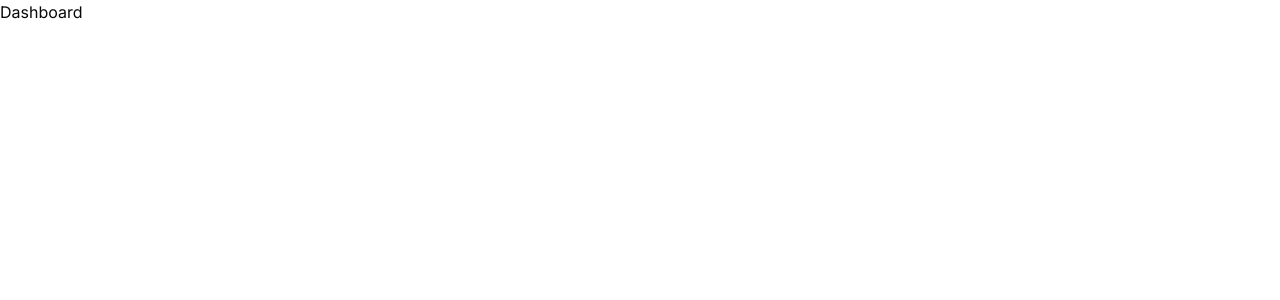
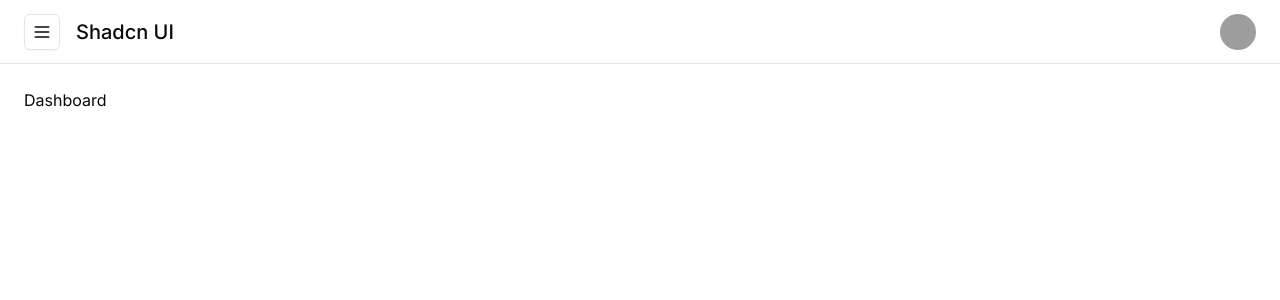
Before and after one commit to tauhid97k/next-fs-dashboard, a Next.js app: page /dashboard in a window 1280 px wide. Shown: the top 300 px of the page. Built offline with nearby package versions, Linux system fonts and the light colour scheme; grey boxes are pictures that could not be loaded.

Commit message:
dashboard basic layout, header ui, header profile avatar and dropdown

```diff
--- /dev/null
+++ b/app/dashboard/layout.tsx
@@ -0,0 +1,16 @@
+'use client'
+
+import Header from '@/components/dashboard/header'
+
+const DashboardLayout = ({ children }: { children: React.ReactNode }) => {
+  return (
+    <div className="fixed size-full">
+      <Header />
+      <main className="h-[calc(100vh-64px)] p-4 md:p-6 overflow-y-auto">
+        {children}
+      </main>
+    </div>
+  )
+}
+
+export default DashboardLayout
--- a/app/globals.css
+++ b/app/globals.css
@@ -74,3 +74,7 @@
     @apply bg-background text-foreground;
   }
 }
+
+.icon {
+  @apply inline-block w-5 h-5;
+}
--- /dev/null
+++ b/components/dashboard/header.tsx
@@ -0,0 +1,49 @@
+import { Button } from '@/components/ui/button'
+import { Avatar, AvatarFallback, AvatarImage } from '@/components/ui/avatar'
+import {
+  DropdownMenu,
+  DropdownMenuContent,
+  DropdownMenuItem,
+  DropdownMenuLabel,
+  DropdownMenuSeparator,
+  DropdownMenuTrigger,
+} from '@/components/ui/dropdown-menu'
+import { CircleUser, Menu } from 'lucide-react'
+
+const Header = () => {
+  return (
+    <header className="sticky top-0 flex h-16 items-center justify-between gap-4 border-b bg-background px-4 md:px-6">
+      <div className="flex items-center gap-4">
+        <Button variant="outline" size="icon" className="shrink-0">
+          <Menu className="icon" />
+          <span className="sr-only">Toggle navigation menu</span>
+        </Button>
+        <h1 className="text-xl font-medium">Shadcn UI</h1>
+      </div>
+      <DropdownMenu>
+        <DropdownMenuTrigger className="rounded-full">
+          <Avatar className="w-9 h-9">
+            <AvatarImage
+              src="https://github.com/shadcn.png"
+              alt="profile image"
+            />
+            <AvatarFallback>
+              <CircleUser className="icon" />
+            </AvatarFallback>
+            <span className="sr-only">Toggle user menu</span>
+          </Avatar>
+        </DropdownMenuTrigger>
+        <DropdownMenuContent align="end">
+          <DropdownMenuLabel>My Account</DropdownMenuLabel>
+          <DropdownMenuSeparator />
+          <DropdownMenuItem>Settings</DropdownMenuItem>
+          <DropdownMenuItem>Support</DropdownMenuItem>
+          <DropdownMenuSeparator />
+          <DropdownMenuItem>Logout</DropdownMenuItem>
+        </DropdownMenuContent>
+      </DropdownMenu>
+    </header>
+  )
+}
+
+export default Header
--- /dev/null
+++ b/components/ui/avatar.tsx
@@ -0,0 +1,50 @@
+"use client"
+
+import * as React from "react"
+import * as AvatarPrimitive from "@radix-ui/react-avatar"
+
+import { cn } from "@/lib/utils"
+
+const Avatar = React.forwardRef<
+  React.ElementRef<typeof AvatarPrimitive.Root>,
+  React.ComponentPropsWithoutRef<typeof AvatarPrimitive.Root>
+>(({ className, ...props }, ref) => (
+  <AvatarPrimitive.Root
+    ref={ref}
+    className={cn(
+      "relative flex h-10 w-10 shrink-0 overflow-hidden rounded-full",
+      className
+    )}
+    {...props}
+  />
+))
+Avatar.displayName = AvatarPrimitive.Root.displayName
+
+const AvatarImage = React.forwardRef<
+  React.ElementRef<typeof AvatarPrimitive.Image>,
+  React.ComponentPropsWithoutRef<typeof AvatarPrimitive.Image>
+>(({ className, ...props }, ref) => (
+  <AvatarPrimitive.Image
+    ref={ref}
+    className={cn("aspect-square h-full w-full", className)}
+    {...props}
+  />
+))
+AvatarImage.displayName = AvatarPrimitive.Image.displayName
+
+const AvatarFallback = React.forwardRef<
+  React.ElementRef<typeof AvatarPrimitive.Fallback>,
+  React.ComponentPropsWithoutRef<typeof AvatarPrimitive.Fallback>
+>(({ className, ...props }, ref) => (
+  <AvatarPrimitive.Fallback
+    ref={ref}
+    className={cn(
+      "flex h-full w-full items-center justify-center rounded-full bg-muted",
+      className
+    )}
+    {...props}
+  />
+))
+AvatarFallback.displayName = AvatarPrimitive.Fallback.displayName
+
+export { Avatar, AvatarImage, AvatarFallback }
--- a/package.json
+++ b/package.json
@@ -11,6 +11,7 @@
   "dependencies": {
     "@hookform/resolvers": "^3.3.4",
     "@radix-ui/react-alert-dialog": "^1.0.5",
+    "@radix-ui/react-avatar": "^1.0.4",
     "@radix-ui/react-collapsible": "^1.0.3",
     "@radix-ui/react-dropdown-menu": "^2.0.6",
     "@radix-ui/react-icons": "^1.3.0",
@@ -20,6 +21,7 @@
     "class-variance-authority": "^0.7.0",
     "clsx": "^2.1.0",
     "input-otp": "^1.2.2",
+    "lucide-react": "^0.363.0",
     "next": "14.1.4",
     "next-themes": "^0.3.0",
     "react": "^18",
```
Also changed, not shown: 1 other file (tests, documents, lock files or other folders).
